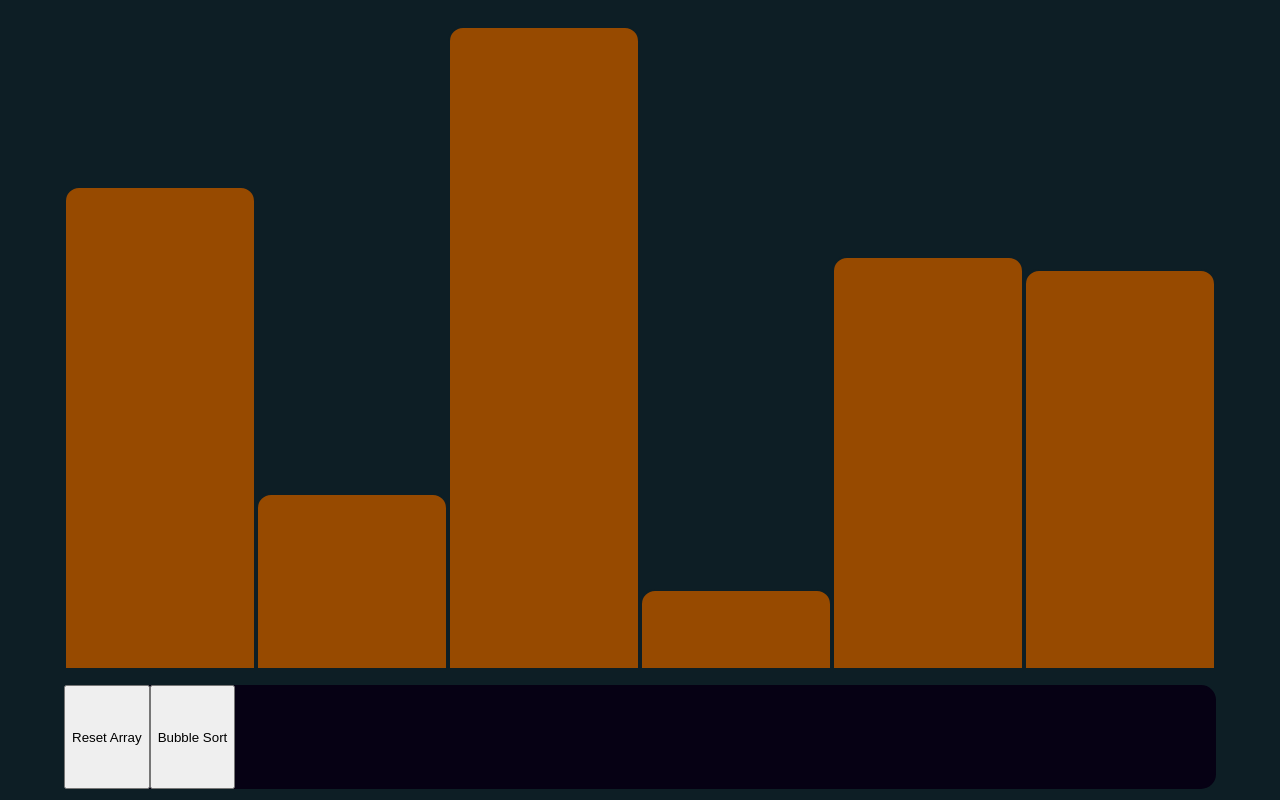
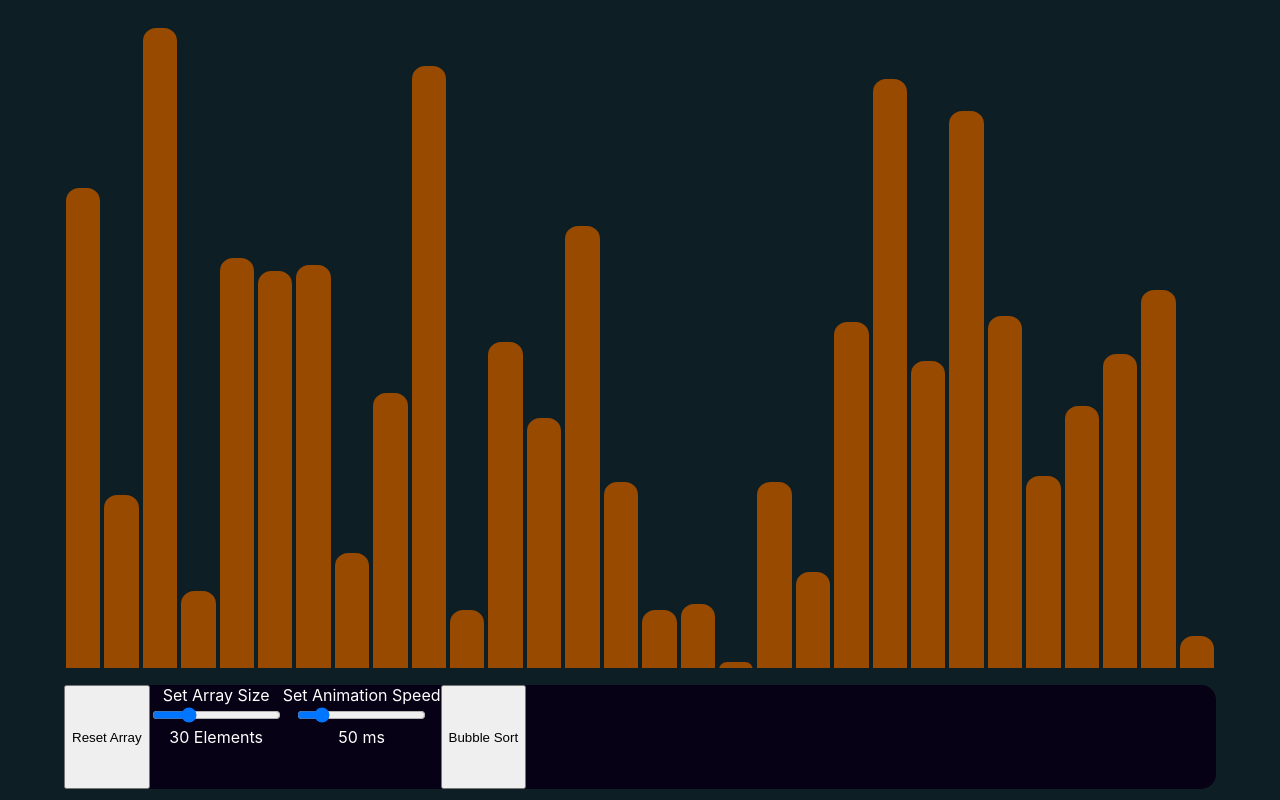
Before and after one commit to JonnySB/sorting-visualiser, a React (Create React App) app: page / in a window 1280 px wide. Built offline with nearby package versions, Linux system fonts and the light colour scheme.

Commit message:
completed bubble sort, added set array size and set animation speed sliders

```diff
--- a/src/App.jsx
+++ b/src/App.jsx
@@ -4,16 +4,27 @@ import SortingVisualiser from "./components/SortingVisualiser";
 import SortingControls from "./components/SortingControls";
 
 function App() {
+  const [arraySize, setArraySize] = useState(30);
+  const [animationSpeedMS, setAnimationSpeedMS] = useState(50);
   const [resetArrayTrigger, setResetArrayTrigger] = useState(false);
   const [bubbleSortTrigger, setBubbleSortTrigger] = useState(false);
 
   return (
     <div className="App">
       <SortingVisualiser
+        arraySize={arraySize}
+        animationSpeedMS={animationSpeedMS}
         resetArrayTrigger={resetArrayTrigger}
         bubbleSortTrigger={bubbleSortTrigger}
       />
       <SortingControls
+        // Set Array Size
+        arraySizeState={{ arraySize: arraySize, setArraySize: setArraySize }}
+        // Set Animation Speed
+        animationSpeedMSState={{
+          animationSpeedMS: animationSpeedMS,
+          setAnimationSpeedMS: setAnimationSpeedMS,
+        }}
         // Trigger Regenerate Array Button
         resetArrayButtonNameAndState={{
           buttonName: "Reset Array",
--- /dev/null
+++ b/src/components/AnimationSpeedSlider.jsx
@@ -0,0 +1,31 @@
+import React from "react";
+import "./Slider.css";
+
+const AnimationSpeedSlider = (props) => {
+  const handleChangeAnimationSpeed = (event) => {
+    const inputEl = event.target;
+    props.animationSpeedMSState.setAnimationSpeedMS(inputEl.value);
+  };
+
+  return (
+    <div className="slider-container">
+      <label htmlFor="animation-speed">
+        Set Animation Speed
+        <br />
+        <input
+          type="range"
+          name="animation-speed"
+          id="animation-speed"
+          min="5"
+          max="300"
+          value={props.animationSpeedMSState.animationSpeedMS}
+          onChange={handleChangeAnimationSpeed}
+        />
+        <br />
+        {props.animationSpeedMSState.animationSpeedMS} ms
+      </label>
+    </div>
+  );
+};
+
+export default AnimationSpeedSlider;
--- a/src/components/ArrayBar.jsx
+++ b/src/components/ArrayBar.jsx
@@ -5,7 +5,7 @@ const ArrayBar = (props) => {
   return (
     <div
       className="array-bar"
-      key={props.idx}
+      key={props.index}
       style={{ height: `${props.height}%` }}
     ></div>
   );
--- /dev/null
+++ b/src/components/ArraySizeSlider.jsx
@@ -0,0 +1,31 @@
+import React from "react";
+import "./Slider.css";
+
+const ArraySizeSlider = (props) => {
+  const handleChangeArraySize = (event) => {
+    const inputEl = event.target;
+    props.arraySizeState.setArraySize(inputEl.value);
+  };
+
+  return (
+    <div className="slider-container">
+      <label htmlFor="array-size">
+        {" "}
+        Set Array Size <br />
+        <input
+          type="range"
+          name="array-size"
+          id="array-size"
+          min="5"
+          max="100"
+          value={props.arraySizeState.arraySize}
+          onChange={handleChangeArraySize}
+        />
+        <br />
+        {props.arraySizeState.arraySize} Elements
+      </label>
+    </div>
+  );
+};
+
+export default ArraySizeSlider;
--- /dev/null
+++ b/src/components/Slider.css
@@ -0,0 +1,5 @@
+.slider-container {
+  display: flex;
+  flex-direction: column;
+  color: white;
+}
--- a/src/components/SortingControls.jsx
+++ b/src/components/SortingControls.jsx
@@ -1,11 +1,17 @@
 import React from "react";
 import "./SortingControls.css";
 import ButtonTrigger from "./ButtonTrigger";
+import ArraySizeSlider from "./ArraySizeSlider";
+import AnimationSpeedSlider from "./AnimationSpeedSlider";
 
 const SortingControls = (props) => {
   return (
     <div className="controls-container">
       <ButtonTrigger buttonNameAndState={props.resetArrayButtonNameAndState} />
+      <ArraySizeSlider arraySizeState={props.arraySizeState} />
+      <AnimationSpeedSlider
+        animationSpeedMSState={props.animationSpeedMSState}
+      />
       <ButtonTrigger buttonNameAndState={props.bubbleSortButtonNameAndState} />
     </div>
   );
--- a/src/components/SortingVisualiser.jsx
+++ b/src/components/SortingVisualiser.jsx
@@ -7,18 +7,15 @@ const SortingVisualiser = (props) => {
   const hasPageBeenRendered = useRef({ bubbleSortEffect: false });
   const [array, setArray] = useState([]);
 
-  const ANIMATION_SPEED = 200;
-
   // app colour pallet
   const BASE_COLOR_HEX = "#974a00";
-  const TARGET_COLOR_HEX = "blue";
   const SWAP_COLOR_HEX = "green";
   const NO_SWAP_COLOR_HEX = "red";
 
   // Generate an array of length arrayLength:
   const resetArray = () => {
     const tempArray = [];
-    for (let i = 0; i < 6; i++) {
+    for (let i = 0; i < props.arraySize; i++) {
       // Add an integer between 1-100 to the tempArray
       tempArray.push(Math.floor(Math.random() * 101) + 1);
     }
@@ -27,49 +24,51 @@ const SortingVisualiser = (props) => {
 
   // Get list of bubble sort animations and play them to the viewer
   const bubbleSort = () => {
+    // for each potential swap, annimations array creates three identical
+    // elements (a triplet). This allows the setTimeout to work correctly below.
+    // I.e. 1st element used to colour target elements, second to perform the
+    // swap, and the 3rd element to clean up the colours.
     const annimationsArray = createBubbleSortAnimations(array);
 
     for (let i = 0; i < annimationsArray.length; i++) {
       const [[i1, i2], swap] = annimationsArray[i];
       const arrayBars = document.getElementsByClassName("array-bar");
+      const barOneStyle = arrayBars[i1].style;
+      const barTwoStyle = arrayBars[i2].style;
 
+      // unpacking triplets for conditionals below. (else, or i%3===2, is colour
+      // cleanup)
       const isColourChange = i % 3 === 0;
       const isSwap = i % 3 === 1;
-      // const isColourCleanUp = i % 3 === 2;
 
-      const barOneStyle = arrayBars[i1].style;
-      const barTwoStyle = arrayBars[i2].style;
       if (isColourChange) {
-        // highlight target bars in TARGET_COLOR_HEX
-        setTimeout(() => {
-          barOneStyle.backgroundColor = TARGET_COLOR_HEX;
-          barTwoStyle.backgroundColor = TARGET_COLOR_HEX;
-        }, i * ANIMATION_SPEED);
+        if (swap) {
+          // IF-SWAPPING - highlight in SWAP_COLOR_HEX
+          setTimeout(() => {
+            changeBarColours(barOneStyle, barTwoStyle, SWAP_COLOR_HEX);
+          }, i * props.animationSpeedMS);
+        } else {
+          // IF-NOT-SWAPPING - highlight in NO_SWAP_COLOR_HEX
+          setTimeout(() => {
+            changeBarColours(barOneStyle, barTwoStyle, NO_SWAP_COLOR_HEX);
+          }, i * props.animationSpeedMS);
+        }
       } else if (isSwap) {
         if (swap) {
-          // If swapping highlight in SWAP_COLOR_HEX and swap
+          // IF-SWAPPING - highlight in SWAP_COLOR_HEX and swap
           setTimeout(() => {
-            barOneStyle.backgroundColor = SWAP_COLOR_HEX;
-            barTwoStyle.backgroundColor = SWAP_COLOR_HEX;
-
             const tempHeight = barOneStyle.height;
             barOneStyle.height = barTwoStyle.height;
             barTwoStyle.height = tempHeight;
-          }, i * ANIMATION_SPEED);
+          }, i * props.animationSpeedMS);
         } else {
-          // If not swapping highlight in NO_SWAP_COLOR_HEX
-          setTimeout(() => {
-            barOneStyle.backgroundColor = NO_SWAP_COLOR_HEX;
-            barTwoStyle.backgroundColor = NO_SWAP_COLOR_HEX;
-          }, i * ANIMATION_SPEED);
+          setTimeout(() => {}, i * props.animationSpeedMS);
         }
       } else {
-        // isColourCleanup
-        // Cange colour of target bars back to app base colour
+        // POST-SWAP - clean up colours back to BASE_COLOR_HEX
         setTimeout(() => {
-          barOneStyle.backgroundColor = BASE_COLOR_HEX;
-          barTwoStyle.backgroundColor = BASE_COLOR_HEX;
-        }, i * ANIMATION_SPEED);
+          changeBarColours(barOneStyle, barTwoStyle, BASE_COLOR_HEX);
+        }, i * props.animationSpeedMS);
       }
     }
   };
@@ -77,7 +76,7 @@ const SortingVisualiser = (props) => {
   // Generate new array on page reload
   useEffect(() => {
     resetArray();
-  }, [props.resetArrayTrigger]);
+  }, [props.resetArrayTrigger, props.arraySize]);
 
   // Trigger Bubble Sort:
   useEffect(() => {
@@ -96,4 +95,10 @@ const SortingVisualiser = (props) => {
   );
 };
 
+// Helper Methods:
+function changeBarColours(barOneStyle, barTwoStyle, colour) {
+  barOneStyle.backgroundColor = colour;
+  barTwoStyle.backgroundColor = colour;
+}
+
 export default SortingVisualiser;
--- a/src/sortingAlgorithms/sortingAlgorithms.js
+++ b/src/sortingAlgorithms/sortingAlgorithms.js
@@ -1,21 +1,24 @@
-const createBubbleSortAnimations = (originalArray) => {
-  return [
-    [[0, 1], true],
-    [[0, 1], true],
-    [[0, 1], true],
-    [[1, 2], false],
-    [[1, 2], false],
-    [[1, 2], false],
-    [[2, 3], true],
-    [[2, 3], true],
-    [[2, 3], true],
-    [[3, 4], false],
-    [[3, 4], false],
-    [[3, 4], false],
-    [[4, 5], true],
-    [[4, 5], true],
-    [[4, 5], true],
-  ];
+const createBubbleSortAnimations = (array) => {
+  const animationsArray = [];
+  let arrayLength = array.length;
+  let temp = [];
+
+  for (let i = 0; i < arrayLength - 1; i++) {
+    for (let j = 0; j < arrayLength - i - 1; j++) {
+      if (array[j] > array[j + 1]) {
+        temp = array[j];
+        array[j] = array[j + 1];
+        array[j + 1] = temp;
+        animationsArray.push([[j, j + 1], true]);
+        animationsArray.push([[j, j + 1], true]);
+        animationsArray.push([[j, j + 1], true]);
+      } else {
+        animationsArray.push([[j, j + 1], false]);
+        animationsArray.push([[j, j + 1], false]);
+        animationsArray.push([[j, j + 1], false]);
+      }
+    }
+  }
+  return animationsArray;
 };
-
 export default createBubbleSortAnimations;
```
